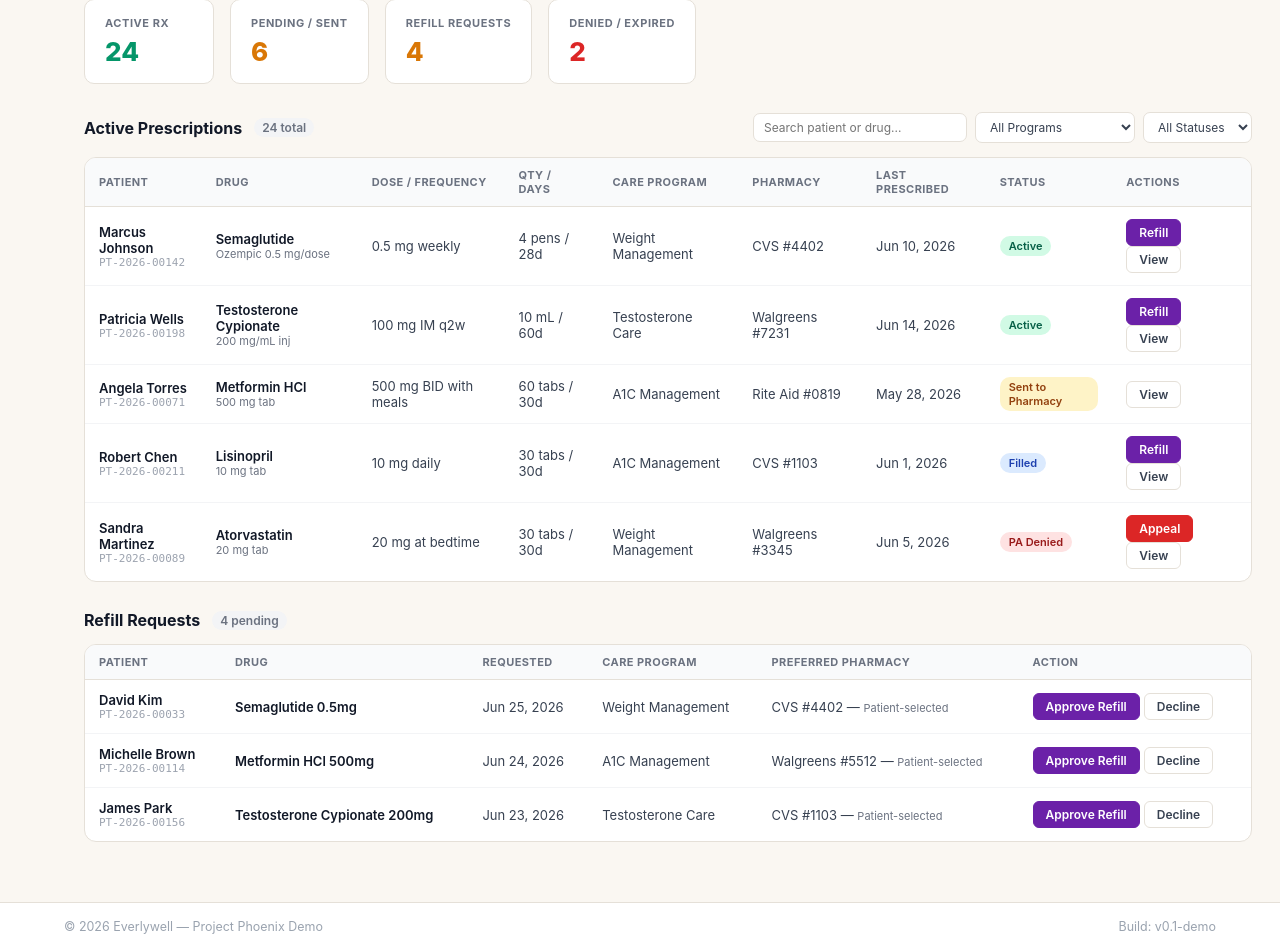
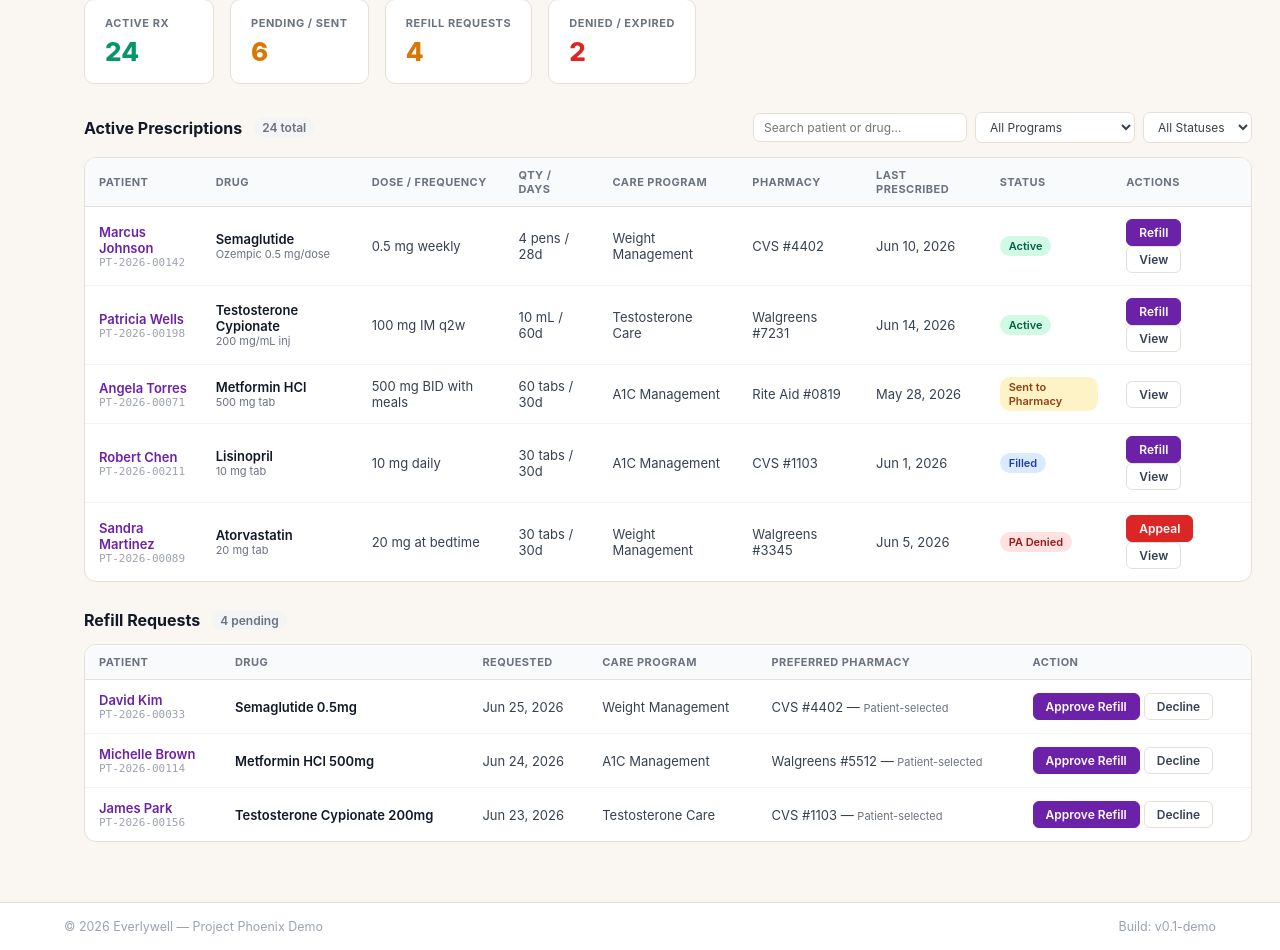
Before and after one commit to PSCAssets/project-phoenix-demo, a Flask app: page /provider/prescriptions in a window 1280 px wide. Shown: the part 254-1204 px from the top of the page. Run offline with Flask 3, Linux system fonts and the light colour scheme; a user stored in the database is signed in.

Commit message:
feat: prescriptions page — patient name and View button link to chart

```diff
--- a/templates/provider/prescriptions.html
+++ b/templates/provider/prescriptions.html
@@ -125,7 +125,7 @@ tbody tr:hover { background: #FAF7F2; }
       </thead>
       <tbody>
         <tr>
-          <td><div class="patient-name">Marcus Johnson</div><div class="patient-id">PT-2026-00142</div></td>
+          <td><a href="/provider/chart/1?type=async&product=a1c" style="text-decoration:none;"><div class="patient-name" style="color:#6B21A8;cursor:pointer;">Marcus Johnson</div></a><div class="patient-id">PT-2026-00142</div></td>
           <td><div class="drug-name">Semaglutide</div><div class="drug-detail">Ozempic 0.5 mg/dose</div></td>
           <td>0.5 mg weekly</td>
           <td>4 pens / 28d</td>
@@ -133,10 +133,10 @@ tbody tr:hover { background: #FAF7F2; }
           <td>CVS #4402</td>
           <td>Jun 10, 2026</td>
           <td><span class="status-chip status-active">Active</span></td>
-          <td><button class="action-btn primary" onclick="refillRx('Marcus Johnson')">Refill</button><button class="action-btn">View</button></td>
+          <td><button class="action-btn primary" onclick="refillRx('Marcus Johnson')">Refill</button><a href="/provider/chart/1?type=async&product=a1c"><button class="action-btn">View</button></a></td>
         </tr>
         <tr>
-          <td><div class="patient-name">Patricia Wells</div><div class="patient-id">PT-2026-00198</div></td>
+          <td><a href="/provider/chart/2?type=async&product=a1c" style="text-decoration:none;"><div class="patient-name" style="color:#6B21A8;cursor:pointer;">Patricia Wells</div></a><div class="patient-id">PT-2026-00198</div></td>
           <td><div class="drug-name">Testosterone Cypionate</div><div class="drug-detail">200 mg/mL inj</div></td>
           <td>100 mg IM q2w</td>
           <td>10 mL / 60d</td>
@@ -144,10 +144,10 @@ tbody tr:hover { background: #FAF7F2; }
           <td>Walgreens #7231</td>
           <td>Jun 14, 2026</td>
           <td><span class="status-chip status-active">Active</span></td>
-          <td><button class="action-btn primary" onclick="refillRx('Patricia Wells')">Refill</button><button class="action-btn">View</button></td>
+          <td><button class="action-btn primary" onclick="refillRx('Patricia Wells')">Refill</button><a href="/provider/chart/2?type=async&product=a1c"><button class="action-btn">View</button></a></td>
         </tr>
         <tr>
-          <td><div class="patient-name">Angela Torres</div><div class="patient-id">PT-2026-00071</div></td>
+          <td><a href="/provider/chart/3?type=async&product=a1c" style="text-decoration:none;"><div class="patient-name" style="color:#6B21A8;cursor:pointer;">Angela Torres</div></a><div class="patient-id">PT-2026-00071</div></td>
           <td><div class="drug-name">Metformin HCl</div><div class="drug-detail">500 mg tab</div></td>
           <td>500 mg BID with meals</td>
           <td>60 tabs / 30d</td>
@@ -155,10 +155,10 @@ tbody tr:hover { background: #FAF7F2; }
           <td>Rite Aid #0819</td>
           <td>May 28, 2026</td>
           <td><span class="status-chip status-pending">Sent to Pharmacy</span></td>
-          <td><button class="action-btn">View</button></td>
+          <td><a href="/provider/chart/3?type=async&product=a1c"><button class="action-btn">View</button></a></td>
         </tr>
         <tr>
-          <td><div class="patient-name">Robert Chen</div><div class="patient-id">PT-2026-00211</div></td>
+          <td><a href="/provider/chart/4?type=async&product=a1c" style="text-decoration:none;"><div class="patient-name" style="color:#6B21A8;cursor:pointer;">Robert Chen</div></a><div class="patient-id">PT-2026-00211</div></td>
           <td><div class="drug-name">Lisinopril</div><div class="drug-detail">10 mg tab</div></td>
           <td>10 mg daily</td>
           <td>30 tabs / 30d</td>
@@ -166,10 +166,10 @@ tbody tr:hover { background: #FAF7F2; }
           <td>CVS #1103</td>
           <td>Jun 1, 2026</td>
           <td><span class="status-chip status-filled">Filled</span></td>
-          <td><button class="action-btn primary" onclick="refillRx('Robert Chen')">Refill</button><button class="action-btn">View</button></td>
+          <td><button class="action-btn primary" onclick="refillRx('Robert Chen')">Refill</button><a href="/provider/chart/4?type=async&product=a1c"><button class="action-btn">View</button></a></td>
         </tr>
         <tr>
-          <td><div class="patient-name">Sandra Martinez</div><div class="patient-id">PT-2026-00089</div></td>
+          <td><a href="/provider/chart/5?type=async&product=a1c" style="text-decoration:none;"><div class="patient-name" style="color:#6B21A8;cursor:pointer;">Sandra Martinez</div></a><div class="patient-id">PT-2026-00089</div></td>
           <td><div class="drug-name">Atorvastatin</div><div class="drug-detail">20 mg tab</div></td>
           <td>20 mg at bedtime</td>
           <td>30 tabs / 30d</td>
@@ -177,7 +177,7 @@ tbody tr:hover { background: #FAF7F2; }
           <td>Walgreens #3345</td>
           <td>Jun 5, 2026</td>
           <td><span class="status-chip status-denied">PA Denied</span></td>
-          <td><button class="action-btn primary" style="background:#DC2626;border-color:#DC2626;" onclick="appealRx('Sandra Martinez')">Appeal</button><button class="action-btn">View</button></td>
+          <td><button class="action-btn primary" style="background:#DC2626;border-color:#DC2626;" onclick="appealRx('Sandra Martinez')">Appeal</button><a href="/provider/chart/5?type=async&product=a1c"><button class="action-btn">View</button></a></td>
         </tr>
       </tbody>
     </table>
@@ -203,7 +203,7 @@ tbody tr:hover { background: #FAF7F2; }
       </thead>
       <tbody>
         <tr>
-          <td><div class="patient-name">David Kim</div><div class="patient-id">PT-2026-00033</div></td>
+          <td><a href="/provider/chart/6?type=async&product=a1c" style="text-decoration:none;"><div class="patient-name" style="color:#6B21A8;cursor:pointer;">David Kim</div></a><div class="patient-id">PT-2026-00033</div></td>
           <td><div class="drug-name">Semaglutide 0.5mg</div></td>
           <td>Jun 25, 2026</td>
           <td>Weight Management</td>
@@ -211,7 +211,7 @@ tbody tr:hover { background: #FAF7F2; }
           <td><button class="action-btn primary" onclick="approveRefill(this,'David Kim')">Approve Refill</button><button class="action-btn">Decline</button></td>
         </tr>
         <tr>
-          <td><div class="patient-name">Michelle Brown</div><div class="patient-id">PT-2026-00114</div></td>
+          <td><a href="/provider/chart/7?type=async&product=a1c" style="text-decoration:none;"><div class="patient-name" style="color:#6B21A8;cursor:pointer;">Michelle Brown</div></a><div class="patient-id">PT-2026-00114</div></td>
           <td><div class="drug-name">Metformin HCl 500mg</div></td>
           <td>Jun 24, 2026</td>
           <td>A1C Management</td>
@@ -219,7 +219,7 @@ tbody tr:hover { background: #FAF7F2; }
           <td><button class="action-btn primary" onclick="approveRefill(this,'Michelle Brown')">Approve Refill</button><button class="action-btn">Decline</button></td>
         </tr>
         <tr>
-          <td><div class="patient-name">James Park</div><div class="patient-id">PT-2026-00156</div></td>
+          <td><a href="/provider/chart/8?type=async&product=a1c" style="text-decoration:none;"><div class="patient-name" style="color:#6B21A8;cursor:pointer;">James Park</div></a><div class="patient-id">PT-2026-00156</div></td>
           <td><div class="drug-name">Testosterone Cypionate 200mg</div></td>
           <td>Jun 23, 2026</td>
           <td>Testosterone Care</td>
```
